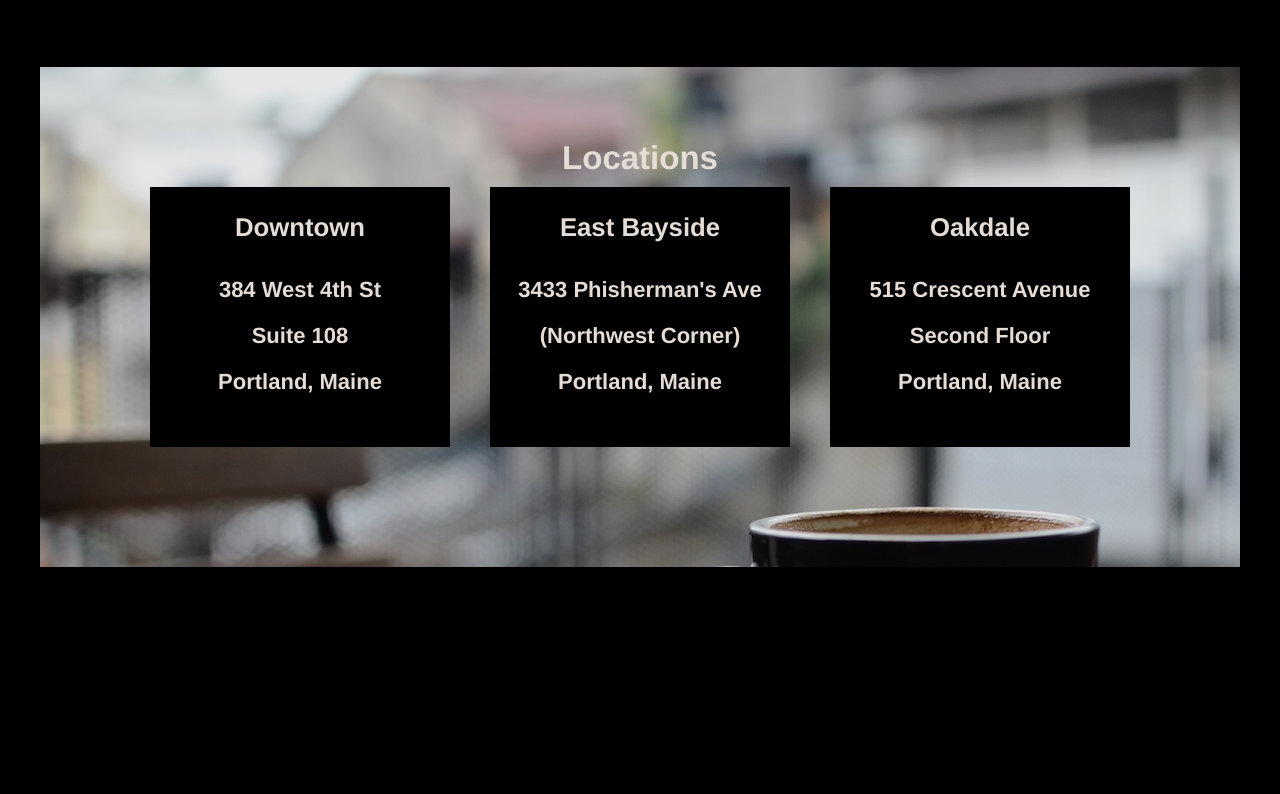
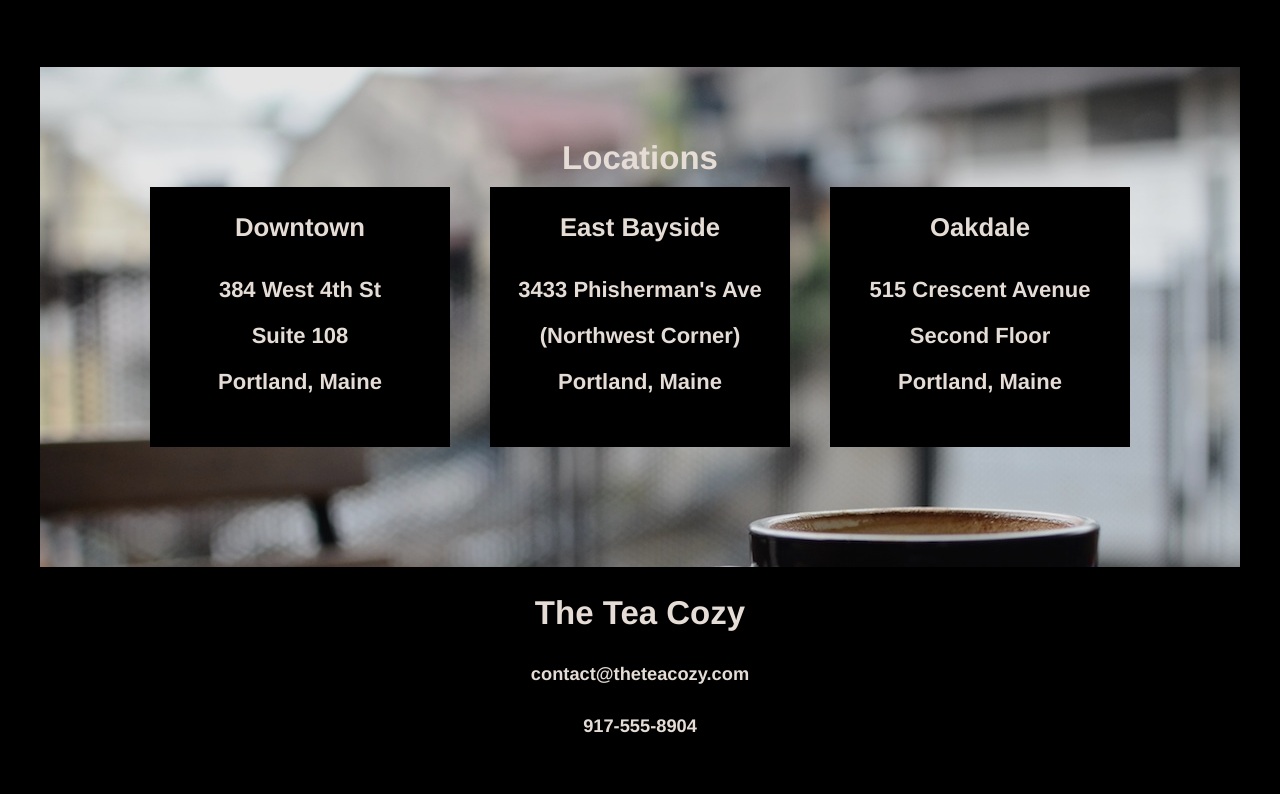
Before and after one commit to alexcantor/teacozy, a plain HTML site: page index.html in a window 1280 px wide. Shown: the part 1483-2277 px from the top of the page. Before the commit the page ends 2050 px from the top, so only its background shows below. Drawn offline with Linux system fonts and the light colour scheme.

Commit message:
Complete contact section

```diff
--- a/index.html
+++ b/index.html
@@ -137,10 +137,16 @@
               <span>Portland, Maine</span>
             </div>
           </div>
+        </div>
+      </section>
 
-        </div>
+      <!--Contact Information-->
+      <section class="contact">
+        <h2>The Tea Cozy</h2>
+        <h5>contact@theteacozy.com</h5>
+        <h5>917-555-8904</h5>
+      </section>
 
-      </section>
     </div>
   </body>
 </html>
--- a/resources/css/styles.css
+++ b/resources/css/styles.css
@@ -173,6 +173,7 @@ section.locations {
   background-color: black;
   flex-direction: column;
   align-items: center;
+  opacity: 1;
 }
 
 .loc-box-line {
@@ -186,3 +187,14 @@ section.locations {
   position: absolute;
   top: 45px;
 }
+
+/*Contact Styles*/
+section.contact {
+  height: 200px;
+  position: relative;
+  top: 220px;
+  width: 100%;
+  font-family: helvetica;
+  color: seashell;
+  text-align: center;
+}
```
